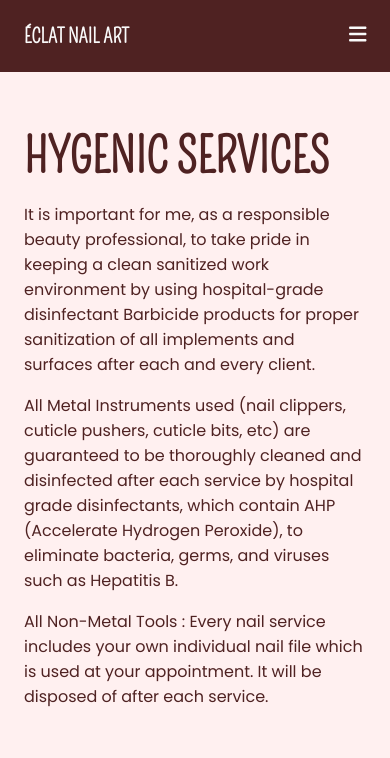
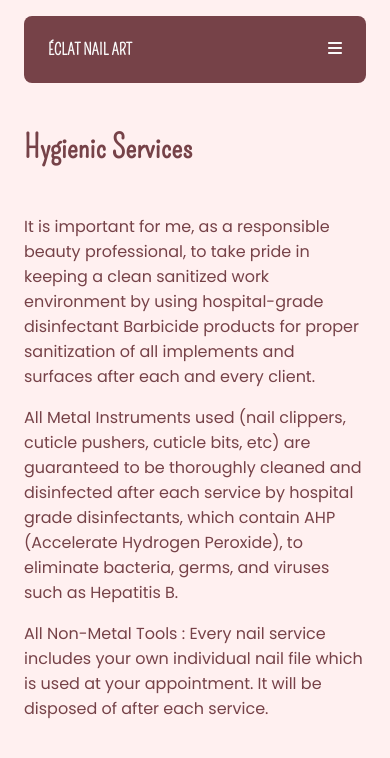
Before and after one commit to KevHnh/nailartbb, a React (Create React App) app: page /Hygienic in a window 390 px wide. Shown: the top 758 px of the page. Built offline with nearby package versions, Linux system fonts and the light colour scheme; the HTML template or start-up script is replaced by a standard one.

Commit message:
style updates

```diff
--- a/src/components/Hygienic/Hygienic.js
+++ b/src/components/Hygienic/Hygienic.js
@@ -5,25 +5,28 @@ function Hygienic() {
   return (
     <div className="GlobalContainer">
       <div className="GlobalWrapper">
+        <div className="header">Hygienic Services</div>
+        <div className="PoliciesContainer">
           <div className="PoliciesEntry">
-          <div className="header">HYGENIC SERVICES</div>
             <div className="sub2">
-            It is important for me, as a responsible beauty professional, to take
-            pride in keeping a clean sanitized work environment by using
-            hospital-grade disinfectant Barbicide products for proper sanitization
-            of all implements and surfaces after each and every client.
+              It is important for me, as a responsible beauty professional, to
+              take pride in keeping a clean sanitized work environment by using
+              hospital-grade disinfectant Barbicide products for proper
+              sanitization of all implements and surfaces after each and every
+              client.
             </div>
             <div className="sub2">
-            All Metal Instruments used (nail clippers, cuticle pushers, cuticle
-            bits, etc) are guaranteed to be thoroughly cleaned and disinfected
-            after each service by hospital grade disinfectants, which contain AHP
-            (Accelerate Hydrogen Peroxide), to eliminate bacteria, germs, and
-            viruses such as Hepatitis B.
+              All Metal Instruments used (nail clippers, cuticle pushers,
+              cuticle bits, etc) are guaranteed to be thoroughly cleaned and
+              disinfected after each service by hospital grade disinfectants,
+              which contain AHP (Accelerate Hydrogen Peroxide), to eliminate
+              bacteria, germs, and viruses such as Hepatitis B.
             </div>
             <div className="sub2">
-            All Non-Metal Tools : Every nail service includes your own individual
-            nail file which is used at your appointment. It will be disposed of
-            after each service.
+              All Non-Metal Tools : Every nail service includes your own
+              individual nail file which is used at your appointment. It will be
+              disposed of after each service.
+            </div>
           </div>
         </div>
       </div>
--- a/src/components/LandingPage/LandingPage.css
+++ b/src/components/LandingPage/LandingPage.css
@@ -53,6 +53,19 @@
   border-radius: 0.5rem;
 }
 
-@media screen and (max-width: 1000px) {
+@media screen and (max-width: 600px) {
+  .nailImg {
+    width: 14rem;
+    margin: 0rem 1rem;
+    border-radius: 0.5rem;
+  }
 
+  .LPInner > .btn {
+    margin-top: 2rem;
+  }
+
+  .LPInner:nth-child(1) {
+    margin-top: 10rem;
+    margin-bottom: 4rem;
+  }
 }
--- a/src/components/LandingPage/LandingPage.js
+++ b/src/components/LandingPage/LandingPage.js
@@ -51,19 +51,22 @@ function LandingPage() {
           </div>
           <div className="LPInner">
             <Marquee>
-              <img className="nailImg" src={img1}></img>
-              <img className="nailImg" src={img2}></img>
-              <img className="nailImg" src={img3}></img>
-              <img className="nailImg" src={img4}></img>
-              <img className="nailImg" src={img5}></img>
-              <img className="nailImg" src={img6}></img>
-              <img className="nailImg" src={img7}></img>
-              <img className="nailImg" src={img8}></img>
-              <img className="nailImg" src={img9}></img>
-              <img className="nailImg" src={img10}></img>
-              <img className="nailImg" src={img11}></img>
+              <img className="nailImg" src={img1} alt="nailImg"></img>
+              <img className="nailImg" src={img2} alt="nailImg"></img>
+              <img className="nailImg" src={img3} alt="nailImg"></img>
+              <img className="nailImg" src={img4} alt="nailImg"></img>
+              <img className="nailImg" src={img5} alt="nailImg"></img>
+              <img className="nailImg" src={img6} alt="nailImg"></img>
+              <img className="nailImg" src={img7} alt="nailImg"></img>
+              <img className="nailImg" src={img8} alt="nailImg"></img>
+              <img className="nailImg" src={img9} alt="nailImg"></img>
+              <img className="nailImg" src={img10} alt="nailImg"></img>
+              <img className="nailImg" src={img11} alt="nailImg"></img>
             </Marquee>
           </div>
+        </div>
+        <div className="LPSection">
+
         </div>
       </div>
     </div>
--- a/src/components/Nav/Nav.css
+++ b/src/components/Nav/Nav.css
@@ -60,23 +60,32 @@
 }
 
 @media screen and (max-width: 1000px) {
-  .NavContainer {
-    padding: 0rem;
-  }
-
   .NavWrapper {
     background-color: var(--title);
-    margin: 0rem;
+    margin: 0rem 1.5rem;
+    margin-top: 1rem;
     display: flex;
     justify-content: space-between;
     width: 100%;
     max-width: 80rem;
     padding: 0rem 1.5rem;
-    border-radius: 0rem;
+    border-radius: .5rem;
+  }
+
+  .MobileNavContainer > .NavWrapper {
+    margin: 0rem;
+    border-radius: .5rem;
+    transform: translateY(-.75rem);
+  }
+
+  .MobileNavContainer {
+    display: flex;
+    height: fit-content;
+    width: 100%;
   }
 
   .NavItem {
-    font-size: 1.25rem;
+    font-size: 1rem;
     font-weight: 600;
   }
 
--- a/src/components/Nav/Nav.js
+++ b/src/components/Nav/Nav.js
@@ -17,7 +17,6 @@ function Nav() {
   }
 
   useEffect(() => {
-    console.log(screenWidth);
     const handleResize = () => {
       setScreenWidth(window.innerWidth);
     };
--- a/src/fonts.css
+++ b/src/fonts.css
@@ -1,10 +1,10 @@
 :root {
   --background1: #fa9786;
-  --title: #4F2222;
+  --title: #764248;
   --nav: #fafafa;
-  --sub1: #4F2222;
-  --sub2: #4F2222;
-  --btn: #4F2222;
+  --sub1: #764248;
+  --sub2: #764248;
+  --btn: #764248;
   --btnHover1: #a48d88;
   --btnHover2: #a48d88;
   --border: #fafafa;
@@ -84,27 +84,27 @@
   }
 }
 
-@media screen and (max-width: 1000px) {
-  /* .title {
-    font-size: 6rem;
+@media screen and (max-width: 600px) {
+  .title {
+    font-size: 3rem;
     font-weight: 1000;
   }
 
   .header {
-    font-size: 2.25rem;
+    font-size: 2rem;
     font-weight: 1000;
   }
 
   .btn {
-    font-size: 1.25rem;
+    font-size: 1rem;
     padding: 1rem 1.5rem;
   }
 
   .sub1 {
-    font-size: 1.5rem;
+    font-size: 1rem;
   }
 
   .sub2 {
     font-size: 1rem;
-  } */
+  }
 }
```
Lines whose indentation alone changed are shown as unchanged.
